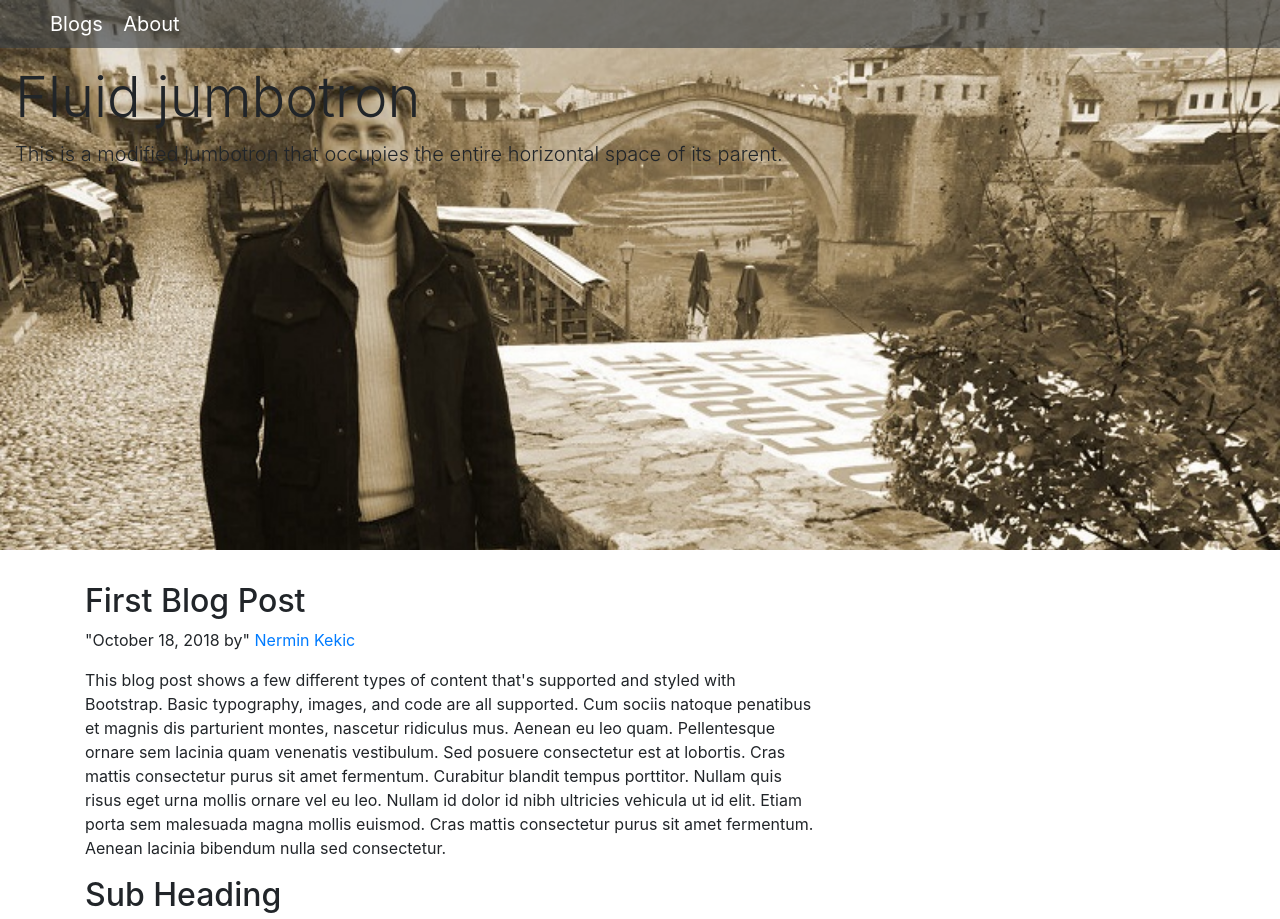
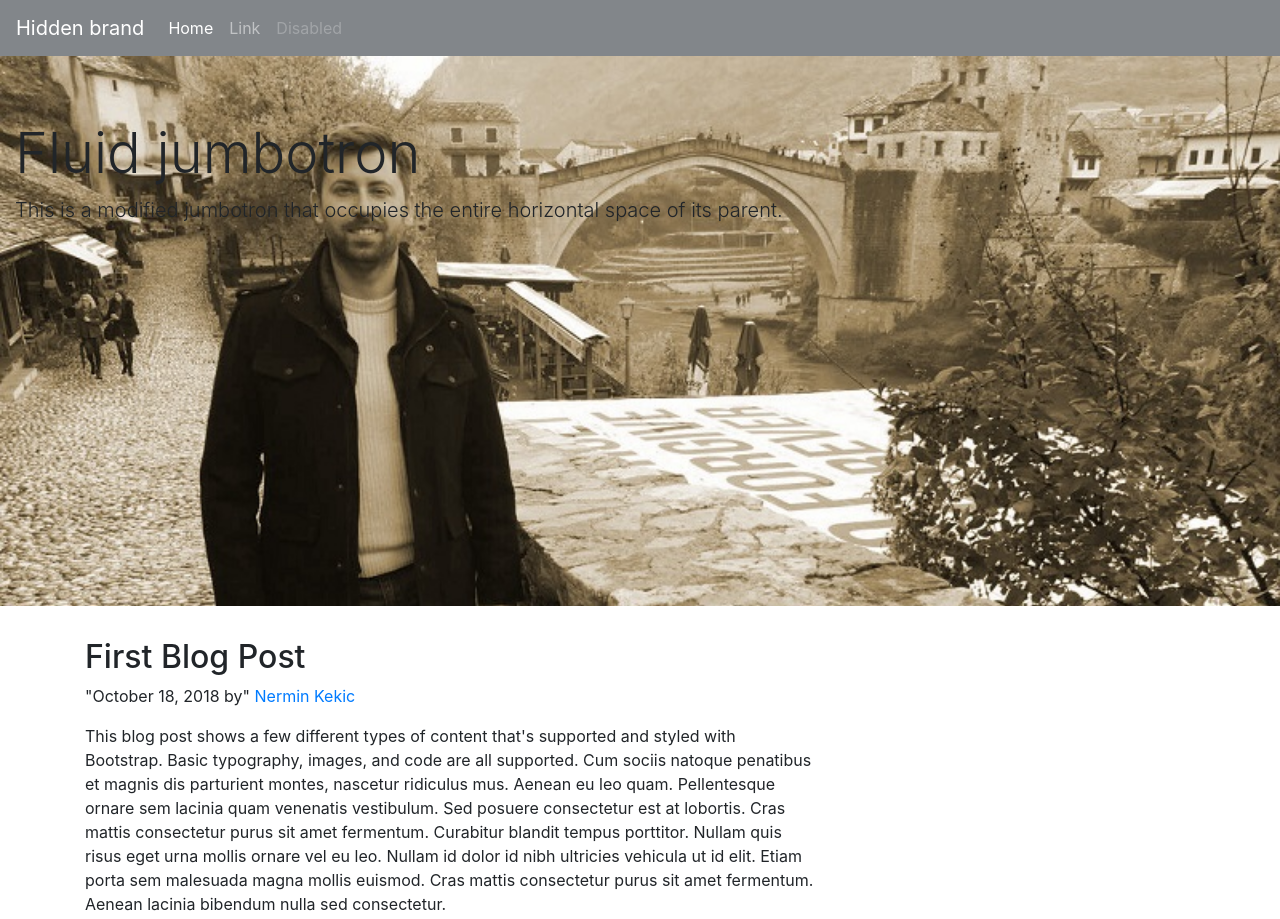
Before and after one commit to nerminkekic/nerminkekic, a plain HTML site: page index.html in a window 1280 px wide. Shown: the top 919 px of the page. Drawn offline with nearby package versions, Linux system fonts and the light colour scheme.

Commit message:
add responsive navbar for mobile devices support

```diff
--- a/css/main.css
+++ b/css/main.css
@@ -1,22 +1,9 @@
 /* Main style sheet for Nermin Kekic Blog */
-body {
-    padding: 0;
-    margin: 0;
-}
 
 /* Navigation */
-.navbar {
-    padding-left: 50px;
-    padding-top: 4px;
-    padding-bottom: 4px;
-
-}
-
-
 .bg-transparant {
     background-color: rgba(52, 58, 64, 0.61);
 }
-
 
 
 
@@ -31,8 +18,6 @@ body {
 
 
 /* Media query */
-
-
 @media (min-width: 700px) {
     .jumbotron {
         height: 550px;
--- a/index.html
+++ b/index.html
@@ -19,9 +19,25 @@
 <body>
     <!-- Nav -->
     <header>
-        <nav class="navbar fixed-top navbar-text navbar-dark bg-transparant">
-            <a class="navbar-brand " href="#">Blogs</a>
-            <a class="navbar-brand " href="#"> About</a>
+        <nav class="navbar navbar-expand-lg navbar-dark bg-transparant ">
+            <button class="navbar-toggler" type="button" data-toggle="collapse" data-target="#navbarTogglerDemo01"
+                aria-controls="navbarTogglerDemo01" aria-expanded="false" aria-label="Toggle navigation">
+                <span class="navbar-toggler-icon"></span>
+            </button>
+            <div class="collapse navbar-collapse" id="navbarTogglerDemo01">
+                <a class="navbar-brand" href="#">Hidden brand</a>
+                <ul class="navbar-nav mr-auto mt-2 mt-lg-0">
+                    <li class="nav-item active">
+                        <a class="nav-link" href="#">Home <span class="sr-only">(current)</span></a>
+                    </li>
+                    <li class="nav-item">
+                        <a class="nav-link" href="#">Link</a>
+                    </li>
+                    <li class="nav-item">
+                        <a class="nav-link disabled" href="#">Disabled</a>
+                    </li>
+                </ul>
+            </div>
         </nav>
     </header>
 
```
